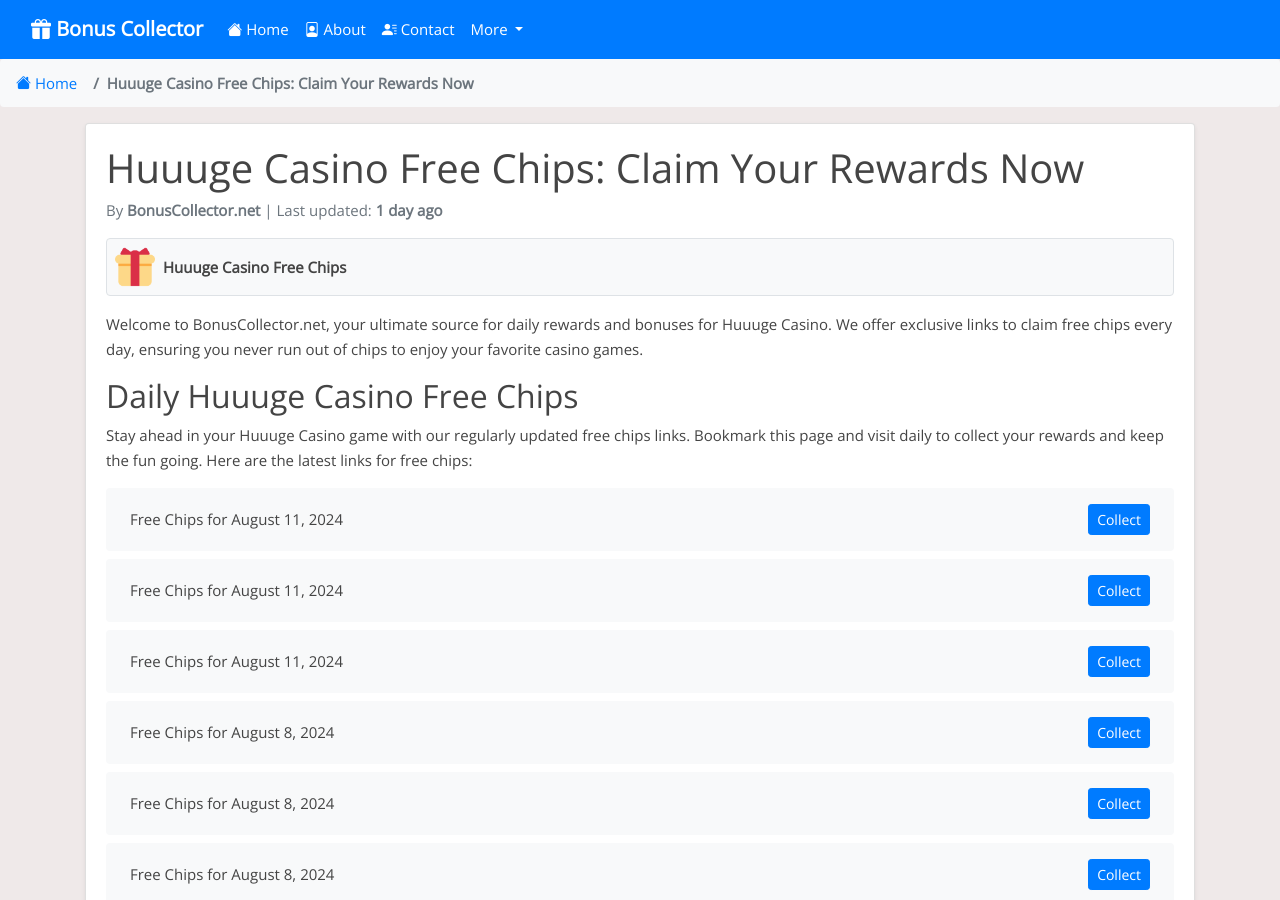
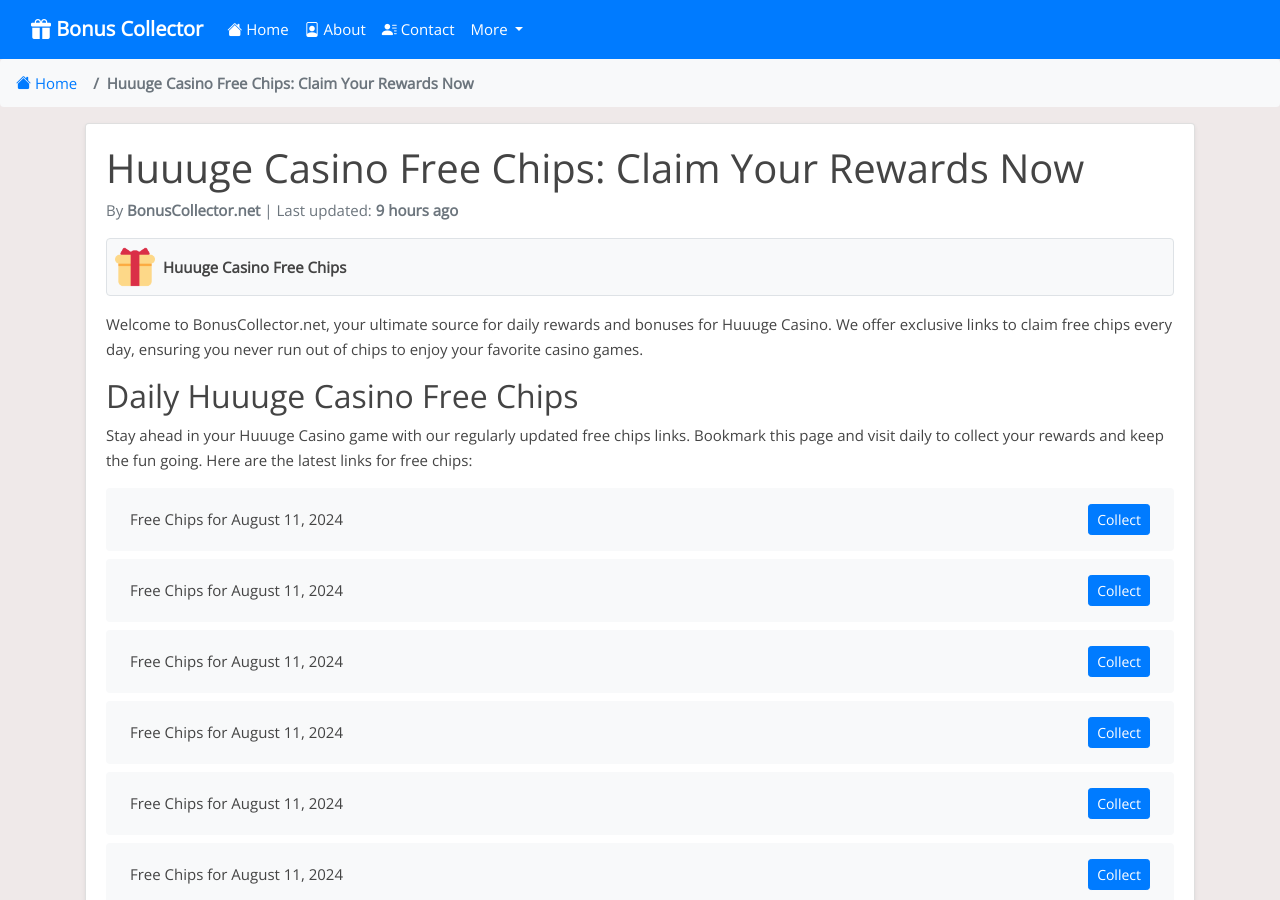
Before and after one commit to Prollad99/bs-net, a Jekyll site: the page built from _posts/2024-06-29-huuuge-casino.md, in a window 1280 px wide and 900 px high. Built offline with Jekyll 4.4.1, drawn with Linux system fonts in a browser that asks for light colours; nearby versions of some CDN libraries; comment, search, counter and statistics services are not loaded; some of the changed text lies outside the part shown.

Commit message:
Update huuuge-casino reward links and last modified date

```diff
--- a/_data/include_files.yml
+++ b/_data/include_files.yml
@@ -53,7 +53,7 @@
   last_modified: 2024-08-11 04:36:11
 
 huuuge-casino.html:
-  last_modified: 2024-08-11 00:31:09
+  last_modified: 2024-08-11 18:13:50
 
 island-king.html:
   last_modified: 2024-08-06 14:33:34
--- a/_includes/huuuge-casino.html
+++ b/_includes/huuuge-casino.html
@@ -1,4 +1,16 @@
 <ul class="list-group mt-3 mb-4">
+  <li class="list-group-item d-flex justify-content-between align-items-center">
+    <span>Free Chips for August 11, 2024</span>
+    <a href="https://2rc7.app.link/3odo5zkETLb" class="btn btn-primary btn-sm">Collect</a>
+  </li>
+  <li class="list-group-item d-flex justify-content-between align-items-center">
+    <span>Free Chips for August 11, 2024</span>
+    <a href="https://2rc7.app.link/47PRuTgLYLb" class="btn btn-primary btn-sm">Collect</a>
+  </li>
+  <li class="list-group-item d-flex justify-content-between align-items-center">
+    <span>Free Chips for August 11, 2024</span>
+    <a href="http://2rc7.app.link/qJ7yajfLYLb" class="btn btn-primary btn-sm">Collect</a>
+  </li>
   <li class="list-group-item d-flex justify-content-between align-items-center">
     <span>Free Chips for August 11, 2024</span>
     <a href="https://2rc7.app.link/QXoN8zkETLb" class="btn btn-primary btn-sm">Collect</a>
@@ -387,16 +399,4 @@
     <span>Free Chips for Invalid Date</span>
     <a href="http://2rc7.app.link/LKeChwE9JKb" class="btn btn-primary btn-sm">Collect</a>
   </li>
-  <li class="list-group-item d-flex justify-content-between align-items-center">
-    <span>Free Chips for Invalid Date</span>
-    <a href="https://2rc7.app.link/EIPHrm6dHKb" class="btn btn-primary btn-sm">Collect</a>
-  </li>
-  <li class="list-group-item d-flex justify-content-between align-items-center">
-    <span>Free Chips for Invalid Date</span>
-    <a href="https://2rc7.app.link/WnWIvdFGIKb" class="btn btn-primary btn-sm">Collect</a>
-  </li>
-  <li class="list-group-item d-flex justify-content-between align-items-center">
-    <span>Free Chips for Invalid Date</span>
-    <a href="https://2rc7.app.link/DMX2pdFGIKb" class="btn btn-primary btn-sm">Collect</a>
-  </li>
 </ul>
```
Also changed, not shown: links-json/huuuge-casino.json (+12 -9 lines).
